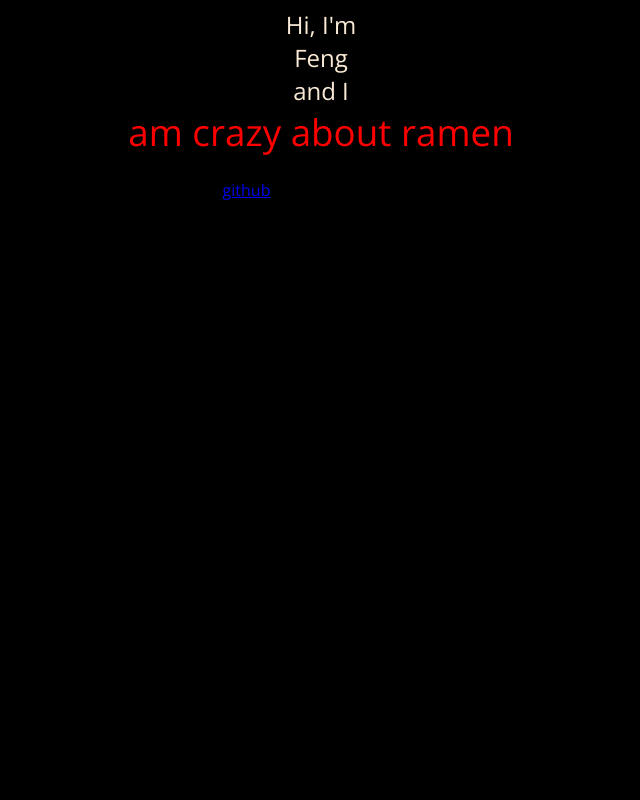
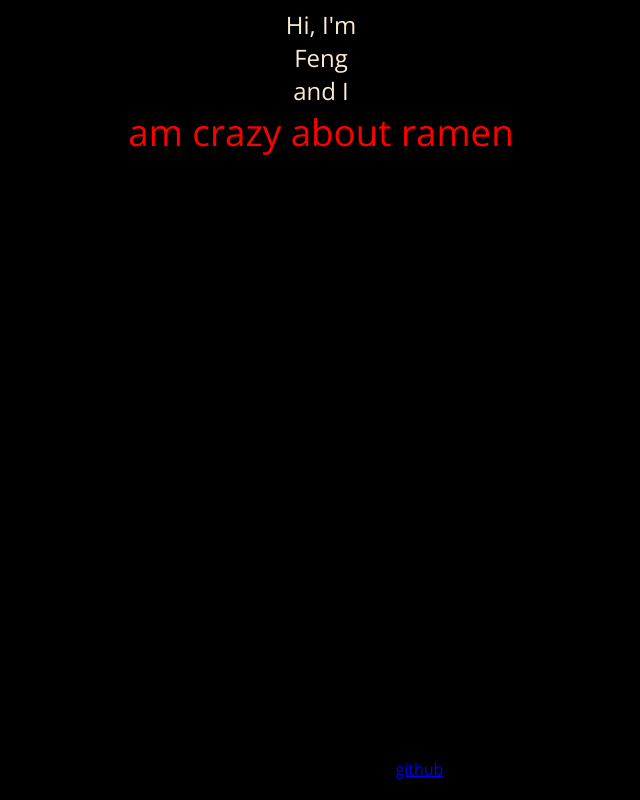
Before and after one commit to SiddarGu/Web-Page-Entry, a plain HTML site: page index.html in a window 1280 px wide. Shown: the whole page, without its empty margins (319-959 px from the left). Drawn offline with nearby package versions, Linux system fonts and the light colour scheme.

Commit message:
update css

```diff
--- a/index.css
+++ b/index.css
@@ -22,3 +22,16 @@ body {
     text-align: center;
     margin: 0 1em;
 }
+
+footer {
+    width: 100%;
+    position: absolute;
+    left: 0;
+    bottom: 1.25em;
+    display: flex;
+    flex-direction: row;
+    justify-content: center;
+    align-items: center;
+    flex-wrap: wrap-reverse;
+    text-align: center;
+  }
```
